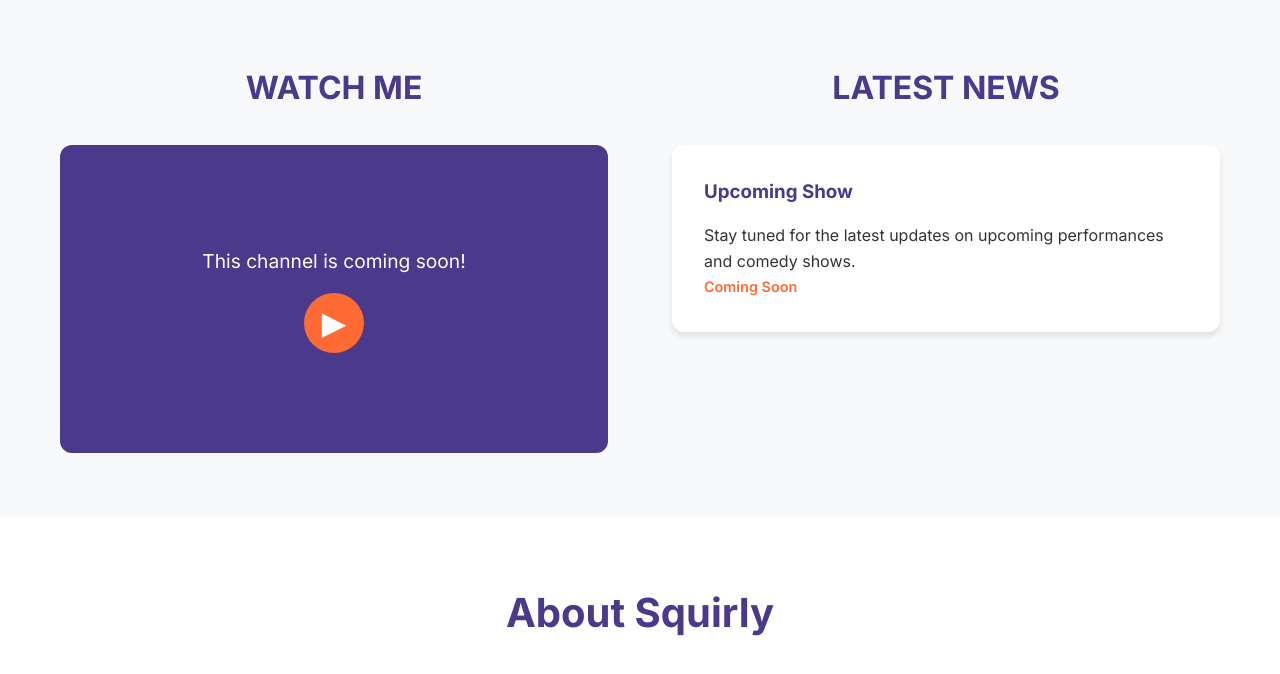
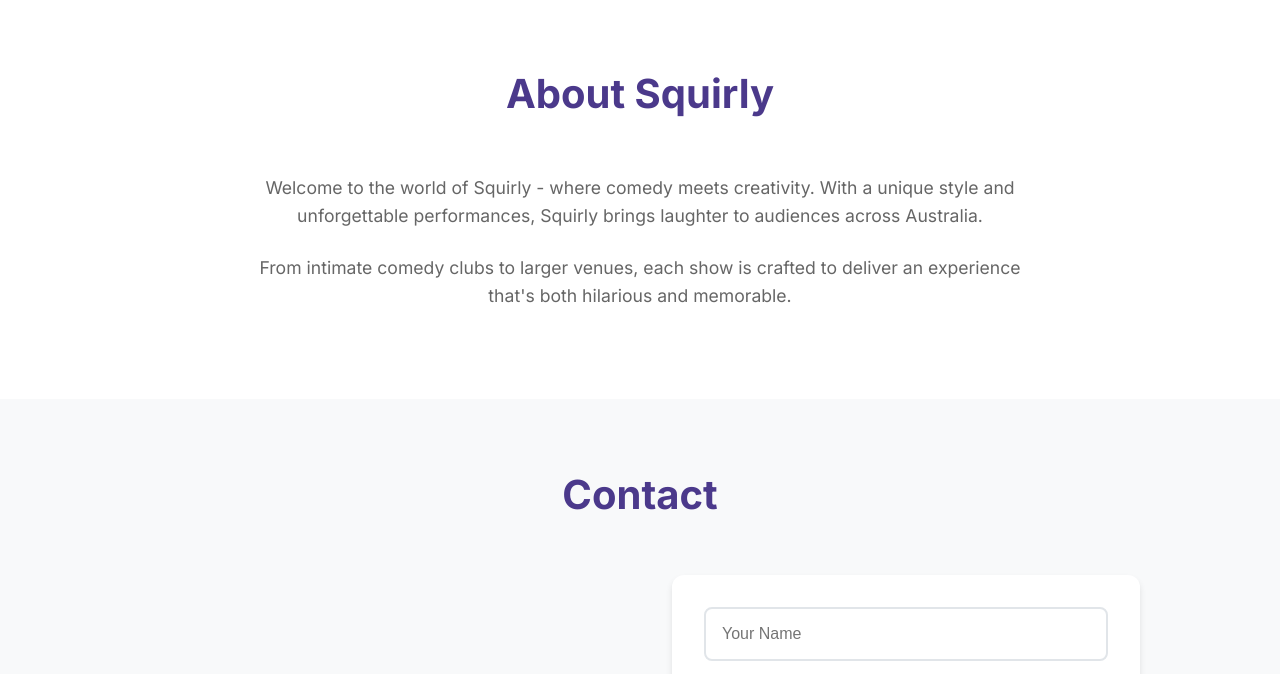
Before and after one commit to alycest/squirly-website, a website: page index.html in a window 1280 px wide. Shown: the part 802-1476 px from the top of the page. Drawn offline with Linux system fonts and the light colour scheme.

Commit message:
Commited to changes watch me, latest news, videos and bloe

```diff
--- a/index.html
+++ b/index.html
@@ -1,4 +1,3 @@
-<!-- <base href="/Users/alycesalatenna/Desktop/squirly-website/"> -->
 <!DOCTYPE html>
 <html lang="en">
 <head>
@@ -69,10 +68,10 @@
 
 
     <!-- Main Content -->
-    <section class="main-content">
+     <!-- <section class="main-content">
         <div class="container">
             <div class="content-grid">
-                <!-- Watch Me Section -->
+               Watch Me Section
                 <div class="content-section">
                     <h2>WATCH ME</h2>
                     <div class="video-placeholder">
@@ -83,9 +82,9 @@
                             </div>
                         </div>
                     </div>
-                </div>
+                </div> -->
 
-                <!-- Latest News Section -->
+                <!-- Latest News Section
                 <div class="content-section">
                     <h2>LATEST NEWS</h2>
                     <div class="news-content">
@@ -98,7 +97,7 @@
                 </div>
             </div>
         </div>
-    </section>
+    </section> -->
 
     <!-- Next Show Section
     <section class="next-show">
@@ -135,7 +134,7 @@
         </div>
     </section>
 
-    <!-- Videos Section -->
+    <!-- Videos Section
     <section id="videos" class="videos">
         <div class="container">
             <h2>Videos</h2>
@@ -147,7 +146,7 @@
                 </div>
             </div>
         </div>
-    </section>
+    </section> -->
 
     <!-- Blog Section
     <section id="blog" class="blog">
```
Also changed, not shown: 3 other files.
